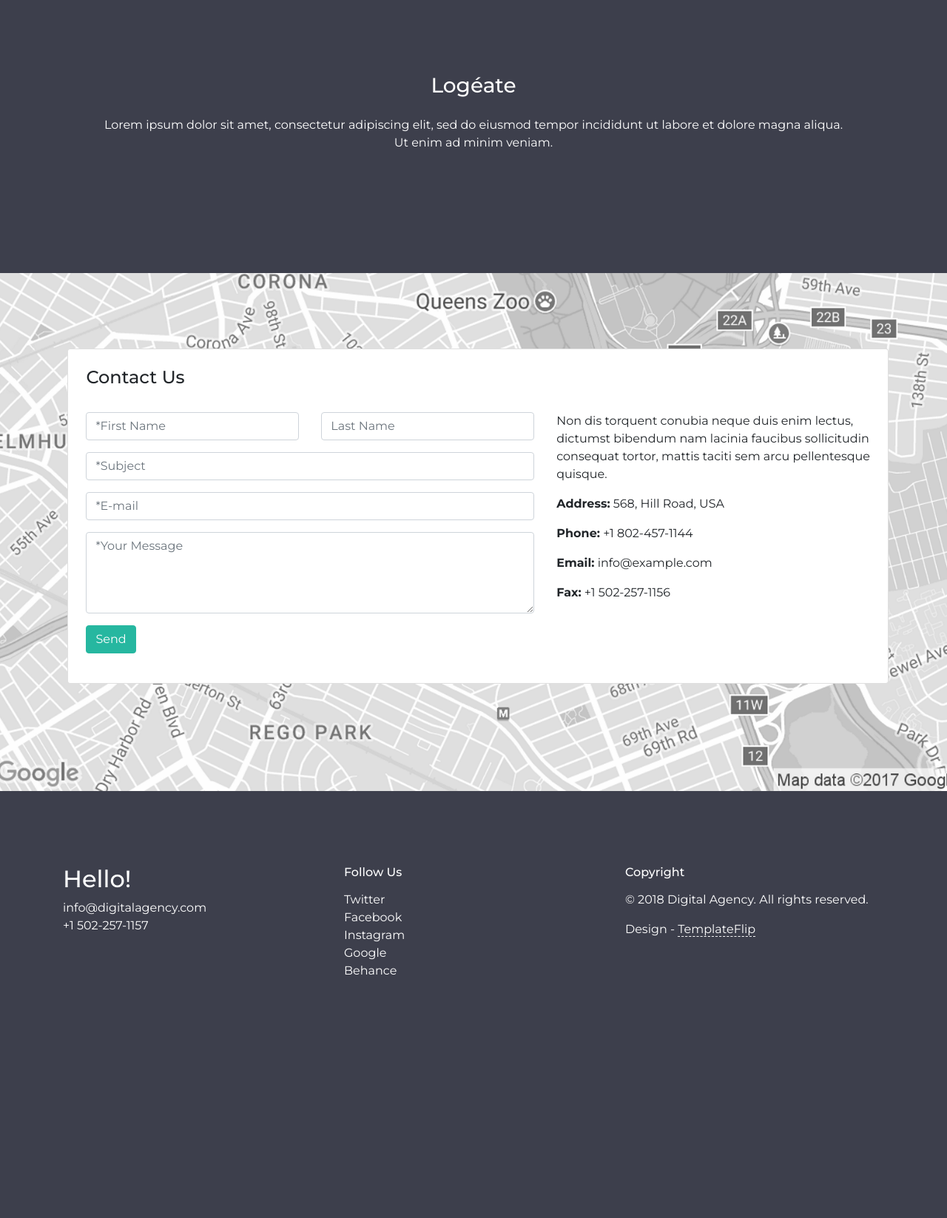
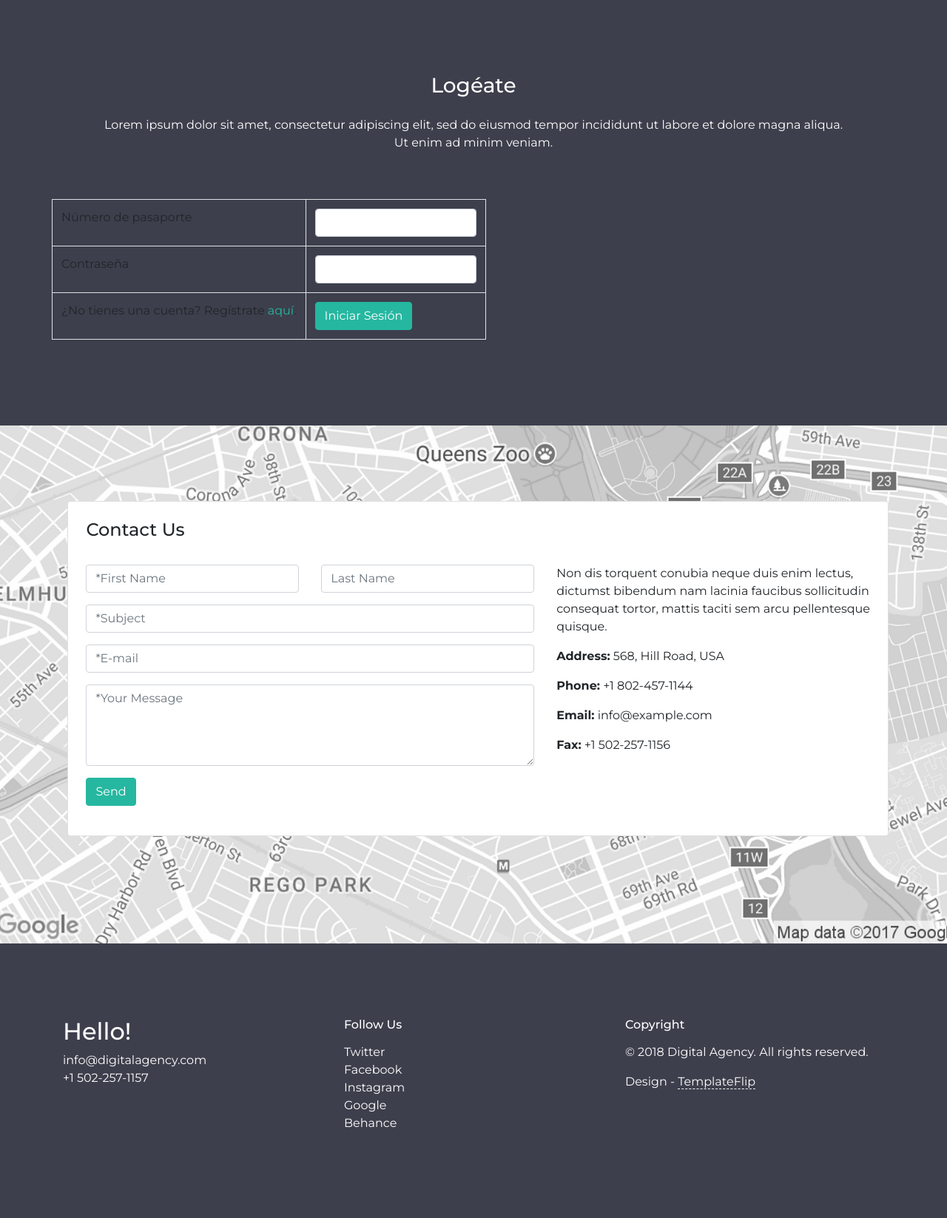
Before and after one commit to macavarelau/Proyecto_BBDD, a PHP site: page /nuevo_template/index.php in a window 1280 px wide. Shown: the part 801-2447 px from the top of the page at 74% size. Before the commit the page ends 2118 px from the top, so only its background shows below. Run offline with PHP 8.4, Linux system fonts and the light colour scheme; some libraries are stand-ins or nearby versions.

Commit message:
template

```diff
--- a/Sites/nuevo_template/index.php
+++ b/Sites/nuevo_template/index.php
@@ -45,7 +45,25 @@
     <div class="h3 pb-3 text-center text-white" data-aos="fade-up">Logéate</div>
     <p class="px-5 pb-5 text-center text-white" data-aos="fade-up">Lorem ipsum dolor sit amet, consectetur adipiscing elit, sed do eiusmod tempor incididunt ut labore et dolore magna aliqua. Ut enim ad minim veniam.</p>
     <div class="row">
-
+      <form action="<?php echo htmlspecialchars($_SERVER["PHP_SELF"]);?>" method="post">
+        <table class='table table-hover table-bordered table-center'>
+            <tr>
+                <td>Número de pasaporte</td>
+                <td><input type='text' name='user_passport' class='form-control' /></td>
+            </tr>
+            <tr>
+                <td>Contraseña</td>
+                <td><input type='password' name='password' class='form-control' /></td>
+            </tr>
+            <tr>
+                <td>¿No tienes una cuenta? Regístrate <a href= "sign_in.php">aquí</a>.</td>
+                <td>
+                    <input type='submit' value='Iniciar Sesión' name='login' class='btn btn-primary' />
+                    <!-- <a href='index.php' class='btn btn-danger'>Back to read products</a> -->
+                </td>
+            </tr>
+        </table>
+      </form>
 
     </div>
   </div>
```
